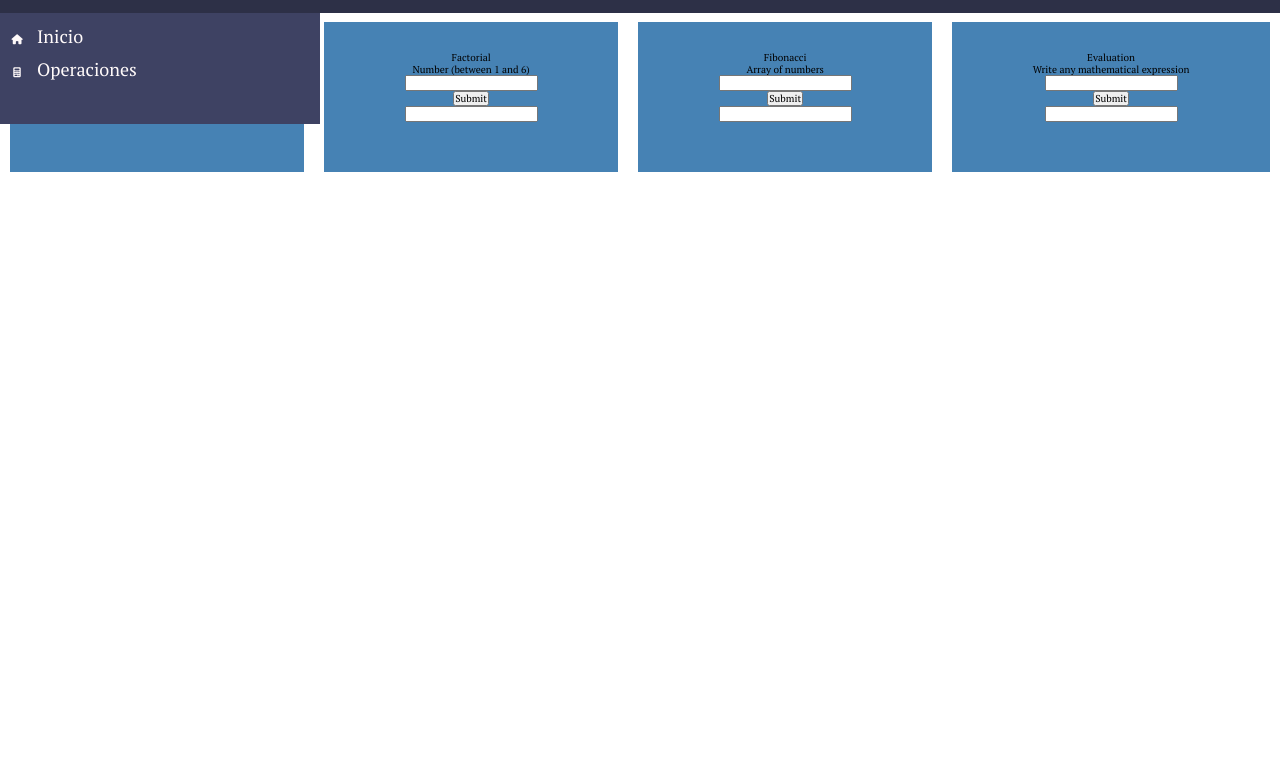
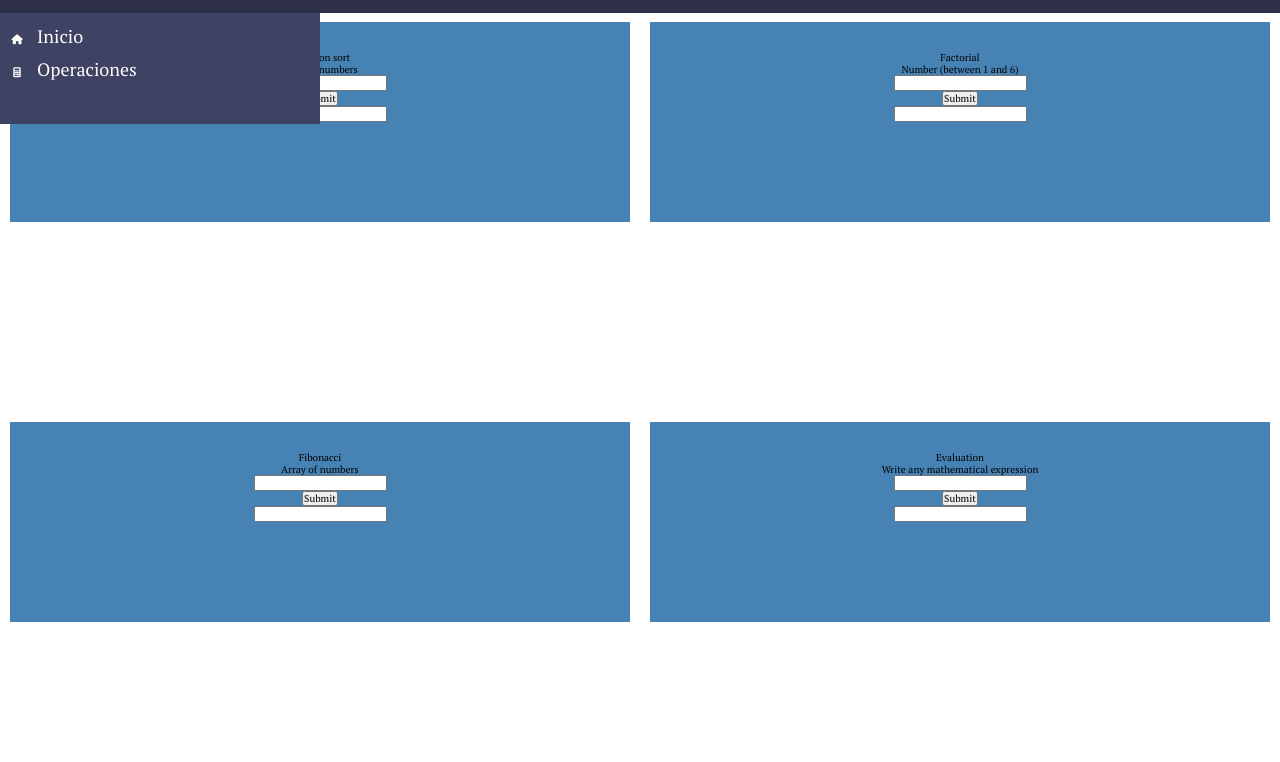
Before and after one commit to UCSP-CS2B1/frontend-laboratory-404-error-squad, a website: page pages/ejercicios.html in a window 1280 px wide. Shown: the part 38-800 px from the top of the page. Drawn offline with Linux system fonts and the light colour scheme.

Commit message:
Jose *carita ejonada

```diff
--- a/css/style.css
+++ b/css/style.css
@@ -383,7 +383,8 @@ footer {
 	background-color: steelblue;
 	padding: 30px;
 	margin: 10px;
-	height: 150px;
+	width: 40%;
+	height: 200px;
 	flex-grow: 1;
 	text-align: center;
 }
```
